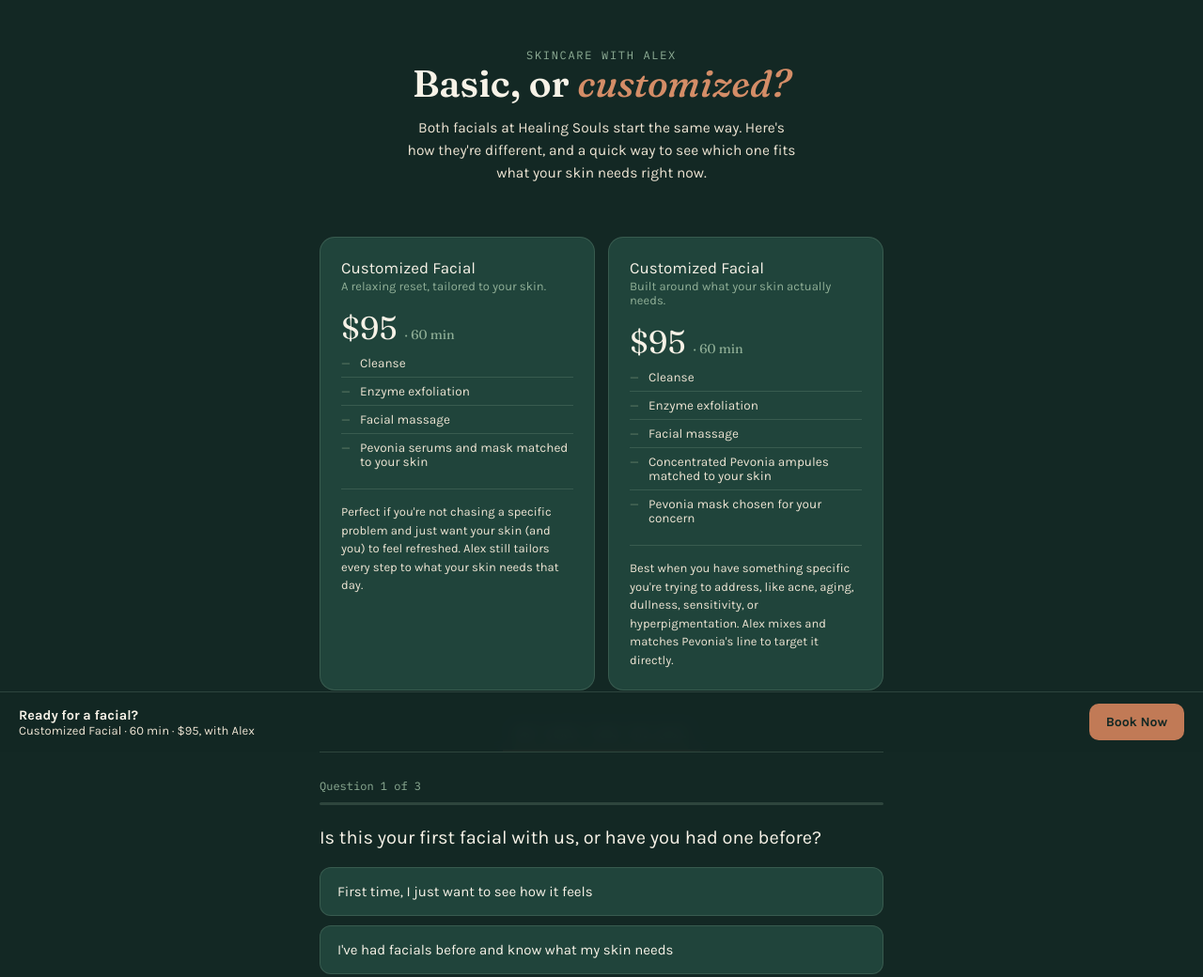
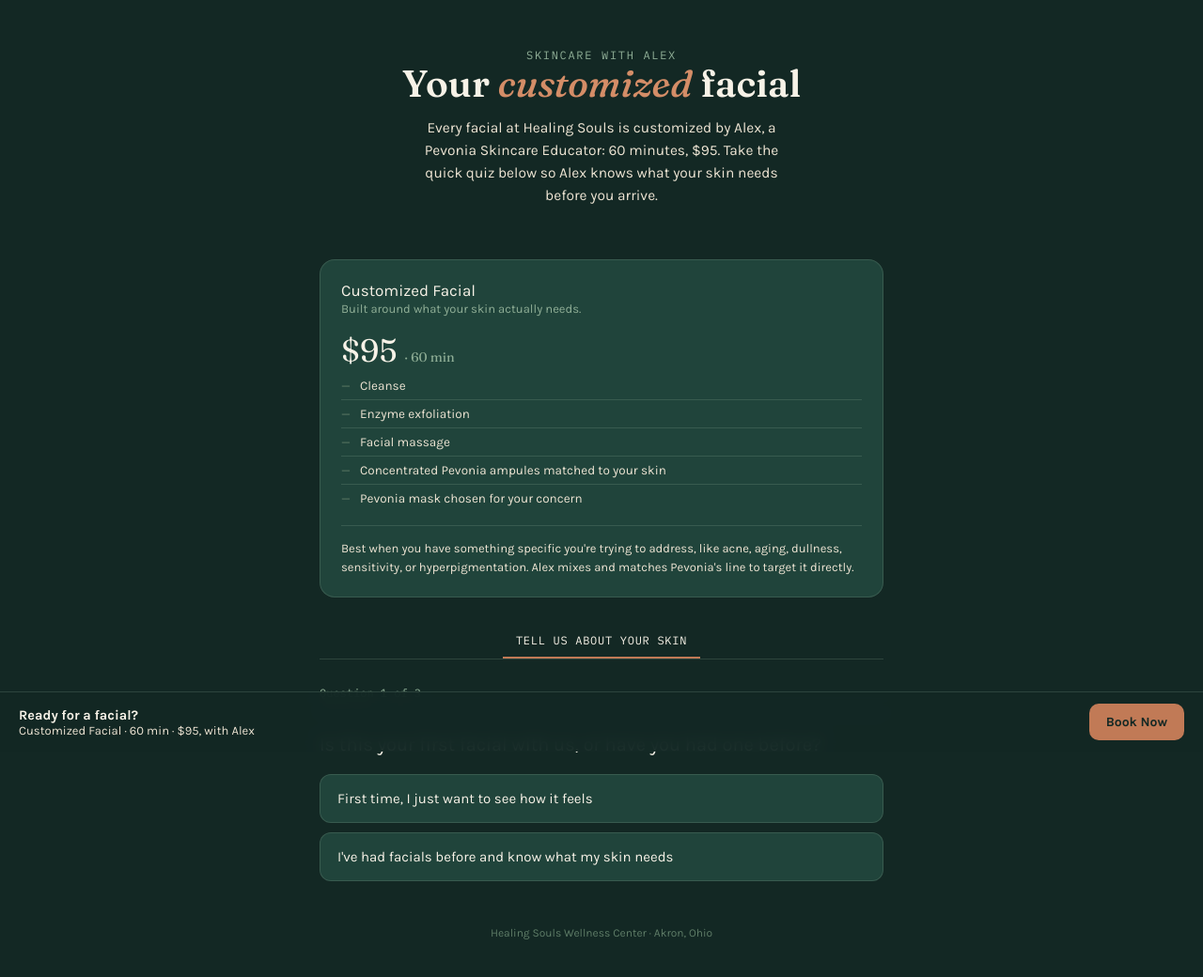
Before and after one commit to HealingSoulsEnergy/HSMT, a plain HTML site: page soundings-facials.html in a window 1280 px wide. Shown: the top 1040 px of the page at 94% size. Drawn offline with Linux system fonts and the light colour scheme.

Commit message:
Facials page: one Customized Facial, not a comparison

```diff
--- a/soundings-facials.html
+++ b/soundings-facials.html
@@ -100,14 +100,14 @@
 <div class="wrap">
   <div class="hero">
     <span class="eyebrow">Skincare with Alex</span>
-    <h1>Basic, or <em>customized?</em></h1>
-    <p>Both facials at Healing Souls start the same way. Here's how they're different, and a quick way to see which one fits what your skin needs right now.</p>
+    <h1>Your <em>customized</em> facial</h1>
+    <p>Every facial at Healing Souls is customized by Alex, a Pevonia Skincare Educator: 60 minutes, $95. Take the quick quiz below so Alex knows what your skin needs before you arrive.</p>
   </div>
 
   <div id="compare-wrap"></div>
 
   <div class="tabs">
-    <button class="tab active" data-tab="quiz">Not Sure? Take the Quiz</button>
+    <button class="tab active" data-tab="quiz">Tell Us About Your Skin</button>
   </div>
 
   <section class="panel active" id="panel-quiz">
@@ -162,7 +162,8 @@ async function loadData(){
 
 function renderCompare(recommendedKey){
   const wrap = document.getElementById('compare-wrap');
-  const order = ['basic','customized'];
+  const order = ['customized'];
+  recommendedKey = null;
   wrap.innerHTML = `<div class="compare">${order.map(key=>{
     const f = FACIALS[key];
     if(!f) return '';
@@ -245,7 +246,7 @@ function renderResult(){
   if(emailBtn){
     emailBtn.addEventListener('click', ()=>{
       const subject = `Facial recommendation: ${f.name}`;
-      const body = `Hi Alex,\n\nA client took the facial comparison quiz on the website and was pointed toward the ${f.name} (${f.price}).\n\n(Sent from the Healing Souls website. The client will book separately.)`;
+      const body = `Hi Alex,\n\nA client took the facial quiz on the website and was pointed toward the ${f.name} (${f.price}).\n\n(Sent from the Healing Souls website. The client will book separately.)`;
       window.location.href = `mailto:${ALEX.email}?subject=${encodeURIComponent(subject)}&body=${encodeURIComponent(body)}`;
     });
   }
```
